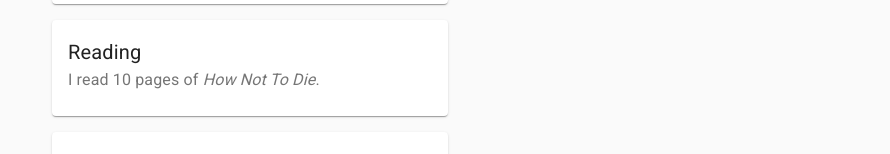
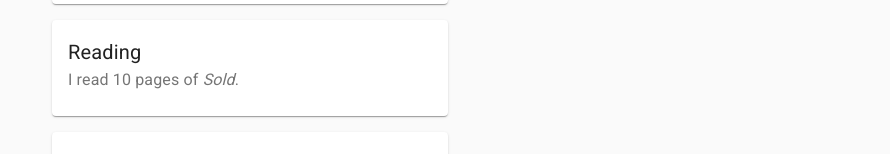
Before and after one commit to dlackey/miracle, a React (Create React App) app: page / in a window 1280 px wide. Shown: the part 1217-1371 px from the top of the page, without its empty margins (390-1280 px from the left). Built offline with nearby package versions, Linux system fonts and the light colour scheme.

Commit message:
Updated book

```diff
--- a/src/components/Savers.js
+++ b/src/components/Savers.js
@@ -56,7 +56,7 @@ function Exercise() {
 function Reading() {
   const text = (
     <React.Fragment>
-      I read 10 pages of <i>How Not To Die</i>.
+      I read 10 pages of <i>Sold</i>.
     </React.Fragment>
   );
 
```
